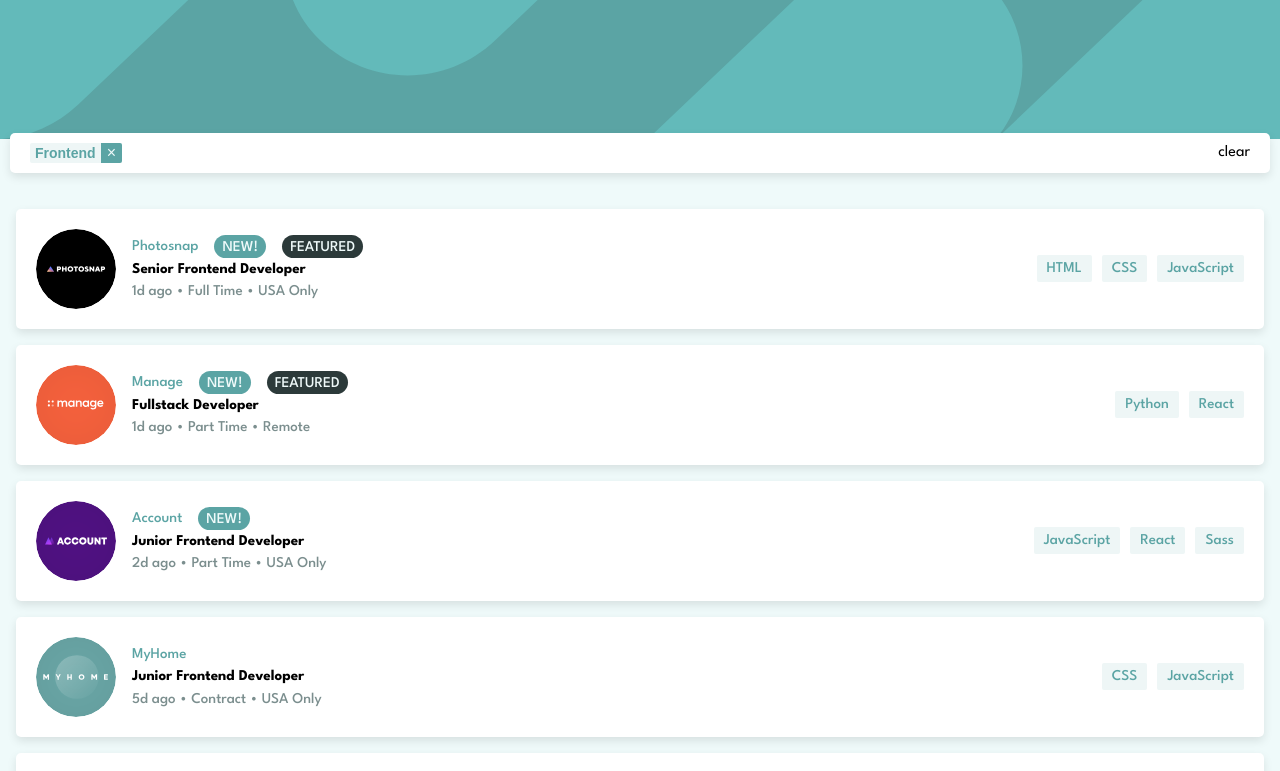
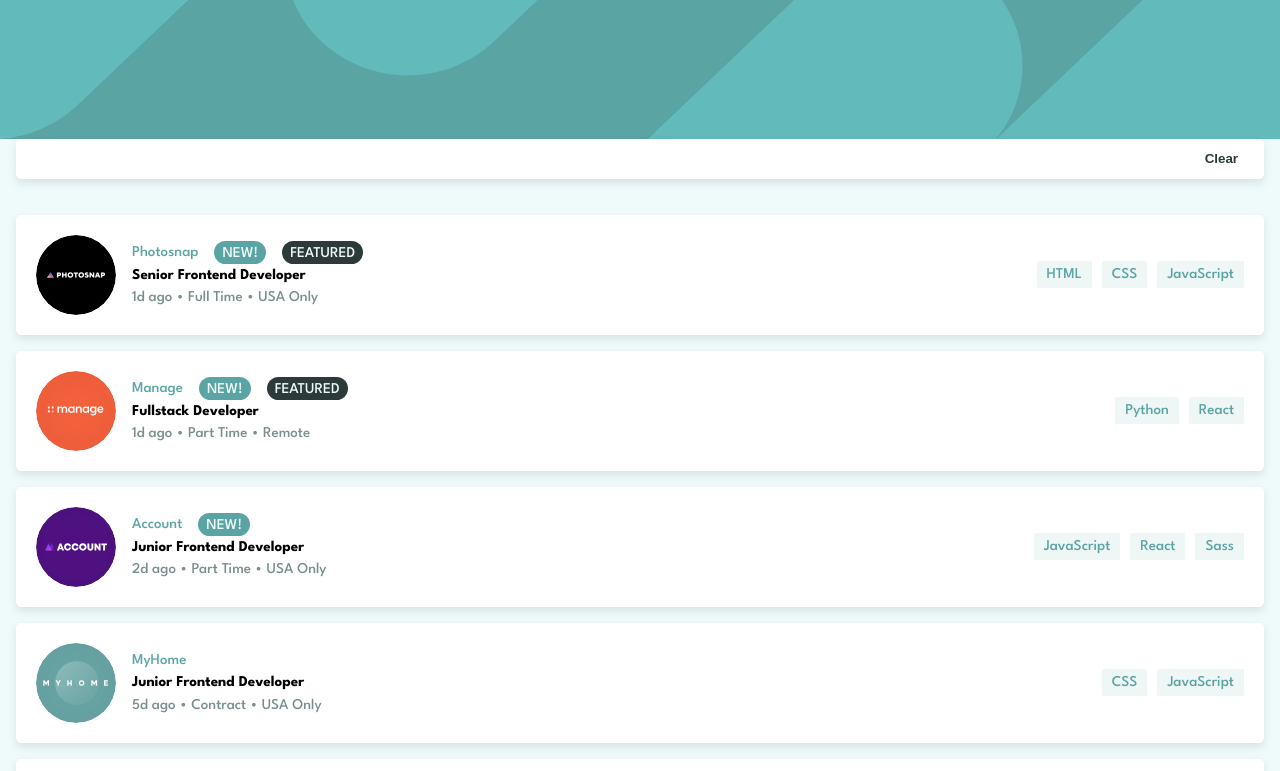
Before and after one commit to aleks540/frontend_mentor-static-job-listings-react, a React (Create React App) app: page / in a window 1280 px wide. Shown: the top 771 px of the page. Built offline with nearby package versions, Linux system fonts and the light colour scheme.

Commit message:
add and remove Tags from Searchbar

```diff
--- a/src/App.js
+++ b/src/App.js
@@ -8,7 +8,7 @@
 
 function App() {
   const [jobs, setJobs] = useState([]);
-
+  const [tags, setTags] = useState([]);
 
   useEffect(() => {
     setJobs(jobData);
@@ -18,11 +18,11 @@
   return (
     <>
       <Header />
-      { <SearchBar/>}
+      { <SearchBar tags={tags} setTags={setTags}/>}
 
       <main>
         {jobs.map((job) => (
-          <JobCard key={job.id} job={job} />
+          <JobCard key={job.id} job={job} setTags={setTags} />
         ))}
       </main>
 
--- a/src/components/buttons/SearchTagButton.css
+++ b/src/components/buttons/SearchTagButton.css
@@ -42,6 +42,7 @@
    justify-content: center;
 }
 
-.close-button:hover {
+.searchTagClose:hover {
     background-color: var(--cyan5);
+    cursor: pointer;
 }
--- a/src/components/jobCard/JobCard.jsx
+++ b/src/components/jobCard/JobCard.jsx
@@ -5,12 +5,21 @@
 
 
 
-const JobCard = ({ job }) => {
+const JobCard = ({ job,setTags }) => {
     const isMobile = useMediaQuery("(max-width: 439px)");
     const { company, logo, position, postedAt, contract, location, languages, tools, new: isNew, featured:isfeatured } = job
     const tags = [...languages, ...tools];
 
+    const searchTag = (tag) => {
 
+        setTags((prevTags) => {
+
+            if (prevTags.includes(tag)) {
+                return prevTags;
+            }
+            return [...prevTags, tag];
+        });
+    };
 
     return (
 
@@ -35,7 +44,7 @@
 
             <div className='languageTags'>
                 {tags.map((tag, tagIndex) => (
-                    <span key={tagIndex} className="tag">{tag}</span>
+                    <span key={tagIndex} className="tag"  label={tag}  onClick={() => searchTag(tag)}>{tag}</span>
                 ))}
             </div>
 
--- a/src/components/searchbar/SearchBar.css
+++ b/src/components/searchbar/SearchBar.css
@@ -1,6 +1,6 @@
-.searchBarContainer{
+.searchBarContainer {
     height: 20px;
-   /*  width: 80%; */
+    /*  width: 80%; */
     background-color: white;
 
     margin: 10px auto;
@@ -16,12 +16,37 @@
     margin-left: 10px;
     margin-right: 10px;
 }
-.searchBarContainer{
+
+.searchBarContainer {
     display: flex;
     justify-content: space-between;
 }
+.removeSearch{
+    background-color: white;
+    border: none;
+    color: var(--cyan5);
+    font-weight: 550;
+    cursor: pointer;
+}
 
 
-@media only screen and (min-width: 375px) {
+.removeSearch:hover{
+    color: var(--cyan3);
+    font-weight: 550;
+    text-decoration: underline;
+    cursor: pointer;
+}
 
+
+@media only screen and (min-width: 440px) {
+    .searchBarContainer {
+        max-width: 1380px;
+        margin: 1rem;
+    }
 }
+
+@media only screen and (min-width: 1440px) {
+    .searchBarContainer {
+        margin: 1rem auto;
+    }
+}
--- a/src/components/searchbar/SearchBar.jsx
+++ b/src/components/searchbar/SearchBar.jsx
@@ -2,20 +2,28 @@
 import "./SearchBar.css";
 import SearchTagButton from '../buttons/SearchTagButton';
 
-const SearchBar = () => {
-    const [tags, setTags] = useState(["Frontend"]);
-    const removeTag = () => {
+const SearchBar = ({tags, setTags}) => {
+   /*  const [tags, setTags] = useState([]); */
+
+    const removeAllTag = () => {
         setTags([]);
       };
+
+
+      const removeTag = (tagToRemove) => {
+        setTags((prevTags) => prevTags.filter(tag => tag !== tagToRemove));
+      };
+
+
 
     return (
         <div className='searchBarContainer'>
             <div className='searchTagsWrapper'>
             {tags.map((tag, index) => (
-        <SearchTagButton key={index} label={tag} onRemove={removeTag} />
+        <SearchTagButton key={index} label={tag}  onRemove={() => removeTag(tag)}/>
       ))}
             </div>
-            <div className="exitSearch">clear</div>
+            <button className="removeSearch" onClick={removeAllTag}>Clear</button>
         </div>
     )
 }
```
